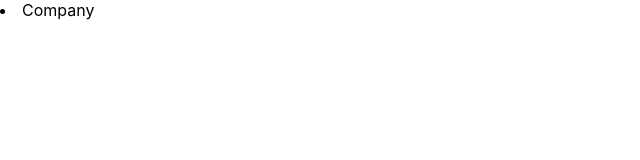
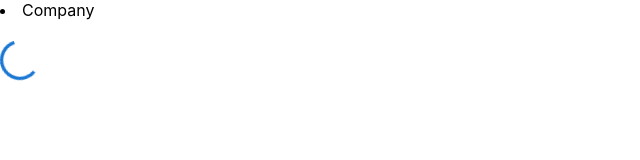
Before and after one commit to Erkhembayar-Atarbold/cautious-octo-happiness, a React (Create React App) app in the folder wm/: page / in a window 1280 px wide. Shown: the top 160 px of the page, without its empty margins (0-640 px from the left). Built offline with nearby package versions, Linux system fonts and the light colour scheme.

Commit message:
Added a loading component from MUI

```diff
--- a/wm/src/App.js
+++ b/wm/src/App.js
@@ -1,4 +1,5 @@
 import "./App.css";
+import Circular from "@mui/material/CircularProgress";
 
 function App() {
   return (
@@ -6,6 +7,7 @@ function App() {
       <Header />
 
       <Main />
+      <Circular />
     </div>
   );
 }
```
